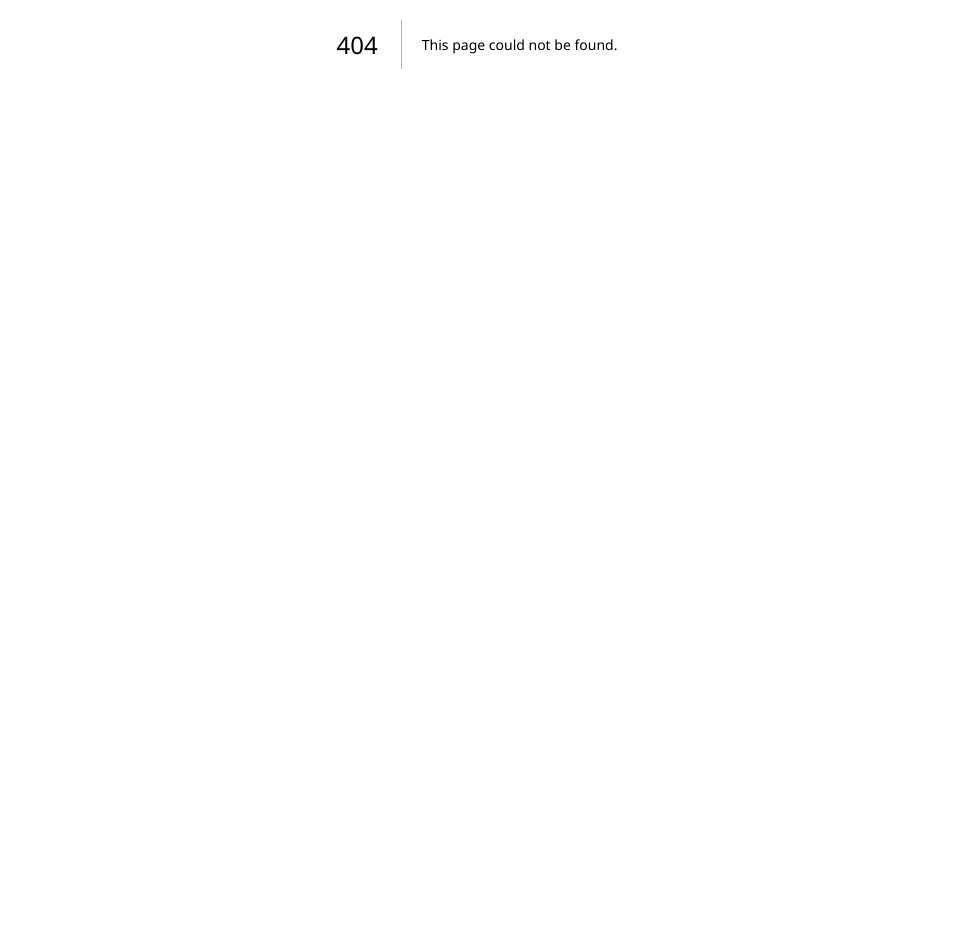
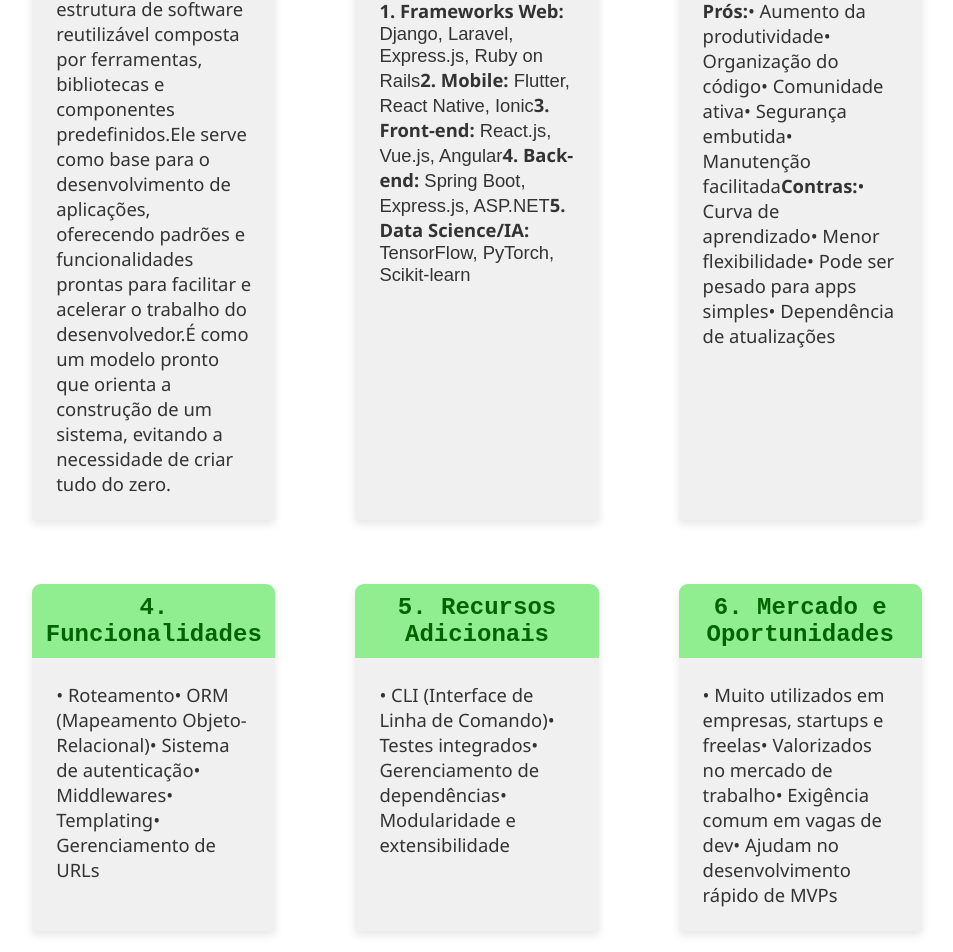
Before and after one commit to Bernardo1401/mini-wiki-tech, a Next.js app: page /framework in a window 1280 px wide. Before the commit this address had no page. Shown: the part 356-1308 px from the top of the page, without its empty margins (163-1116 px from the left). Before the commit the page ends 800 px from the top, so only its background shows below. Built offline with nearby package versions, Linux system fonts and the light colour scheme; a web font is replaced by a local one.

Commit message:
feat: add page framework

```diff
--- /dev/null
+++ b/src/app/framework/framework.module.css
@@ -0,0 +1,17 @@
+
+
+.main {
+    display: flex;
+    flex-direction: column;
+    align-items: center;
+    padding: 2rem;
+    gap: 4rem;
+}
+
+.cards,
+.cards2 {
+    display: flex;
+    gap: 5rem;
+    justify-content: center;
+    flex-wrap: wrap;
+}
--- /dev/null
+++ b/src/app/framework/page.jsx
@@ -0,0 +1,108 @@
+import styles from "./framework.module.css";
+import Header from "../../componentes/Header/Header";
+import Card from "../../componentes/Card/Card";
+
+export default function Framework() {
+  return (
+    <div className={styles.container}>
+      <Header />
+      <div className={styles.main}>
+        <h1>FrameWorks</h1>
+
+        {/* Primeira linha de cards */}
+        <div className={styles.cards}>
+          <Card
+            titulo="1. Definição"
+            info={
+              <>
+                <span>
+                  Um framework é uma estrutura de software reutilizável composta por ferramentas, bibliotecas e componentes predefinidos.
+                </span>
+
+                <span>
+                  Ele serve como base para o desenvolvimento de aplicações, oferecendo padrões e funcionalidades prontas para facilitar e acelerar o trabalho do desenvolvedor.
+                </span>
+                <span>
+                  É como um modelo pronto que orienta a construção de um sistema, evitando a necessidade de criar tudo do zero.
+                </span>
+              </>
+            }
+          />
+
+          <Card
+            titulo="2. Tipos de Frameworks"
+            info={
+              <>
+                <strong>1. Frameworks Web:</strong> Django, Laravel, Express.js, Ruby on Rails
+                <strong>2. Mobile:</strong> Flutter, React Native, Ionic
+                <strong>3. Front-end:</strong> React.js, Vue.js, Angular
+                <strong>4. Back-end:</strong> Spring Boot, Express.js, ASP.NET
+                <strong>5. Data Science/IA:</strong> TensorFlow, PyTorch, Scikit-learn
+              </>
+            }
+          />
+
+          <Card
+            titulo="3. Prós e Contras"
+            info={
+              <>
+                <strong>Prós:</strong>
+                <span>• Aumento da produtividade</span>
+                <span>• Organização do código</span>
+                <span>• Comunidade ativa</span>
+                <span>• Segurança embutida</span>
+                <span>• Manutenção facilitada</span>
+
+                <strong>Contras:</strong>
+                <span>• Curva de aprendizado</span>
+                <span>• Menor flexibilidade</span>
+                <span>• Pode ser pesado para apps simples</span>
+                <span>• Dependência de atualizações</span>
+              </>
+            }
+          />
+        </div>
+
+        <div className={styles.cards2}>
+          <Card
+            titulo="4. Funcionalidades"
+            info={
+              <>
+                <span>• Roteamento</span>
+                <span>• ORM (Mapeamento Objeto-Relacional)</span>
+                <span>• Sistema de autenticação</span>
+                <span>• Middlewares</span>
+                <span>• Templating</span>
+                <span>• Gerenciamento de URLs</span>
+              </>
+            }
+          />
+
+          <Card
+            titulo="5. Recursos Adicionais"
+            info={
+              <>
+                <span>• CLI (Interface de Linha de Comando)</span>
+                <span>• Testes integrados</span>
+                <span>• Gerenciamento de dependências</span>
+                <span>• Modularidade e extensibilidade</span>
+              </>
+            }
+          />
+
+          <Card
+            titulo="6. Mercado e Oportunidades"
+            info={
+              <>
+                <span>• Muito utilizados em empresas, startups e freelas</span>
+                <span>• Valorizados no mercado de trabalho</span>
+                <span>• Exigência comum em vagas de dev</span>
+                <span>• Ajudam no desenvolvimento rápido de MVPs</span>
+              </>
+            }
+          />
+        </div>
+      </div>
+    </div>
+  );
+}
--- a/src/componentes/Header/Header.jsx
+++ b/src/componentes/Header/Header.jsx
@@ -6,7 +6,7 @@
             <h1>Pesquisa Técnica 🔍</h1>
 
             <ul>
-                <li><a href="">Framework</a></li>
+                <li><a href="../framework">Framework</a></li>
                 <li><a href="">Meta-framework</a></li>
                 <li><a href="">Bibliotecas de Estilos</a></li>
                 <li><a href="">Next.js 15</a></li>
```
